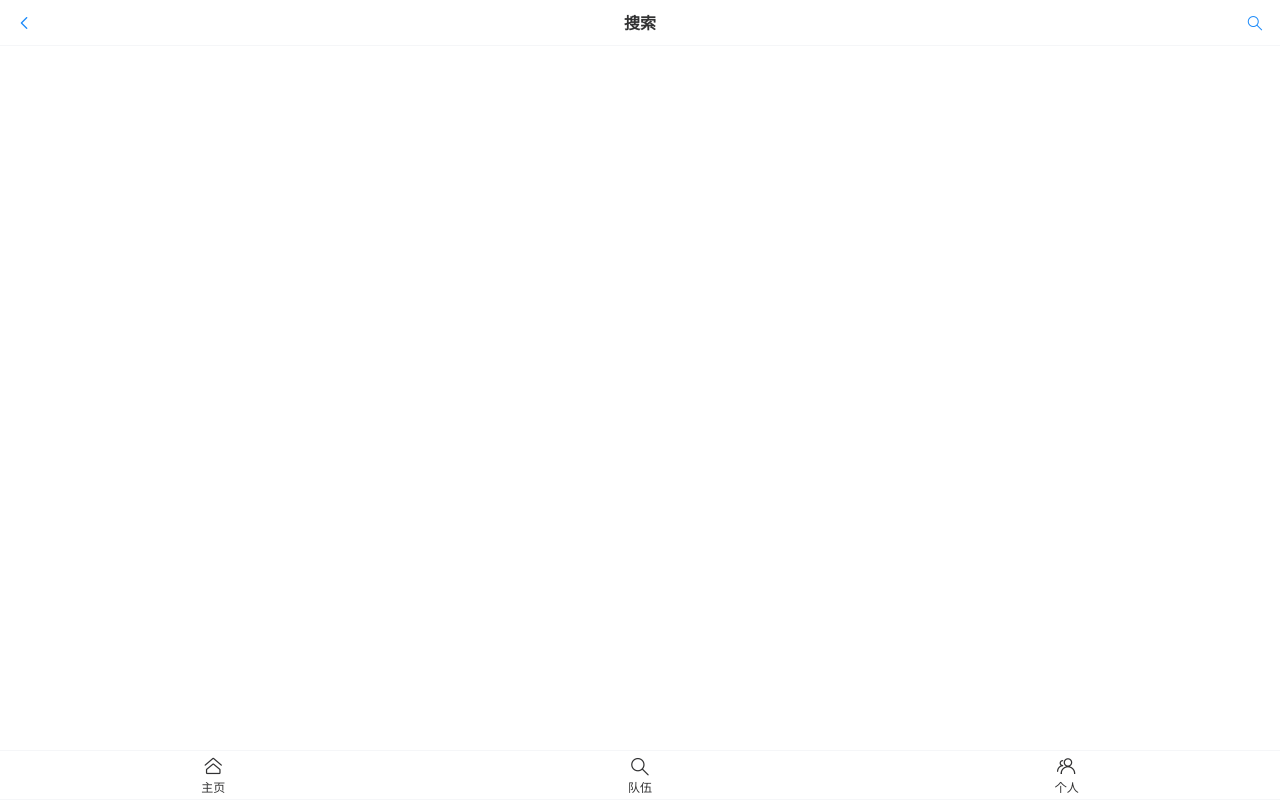
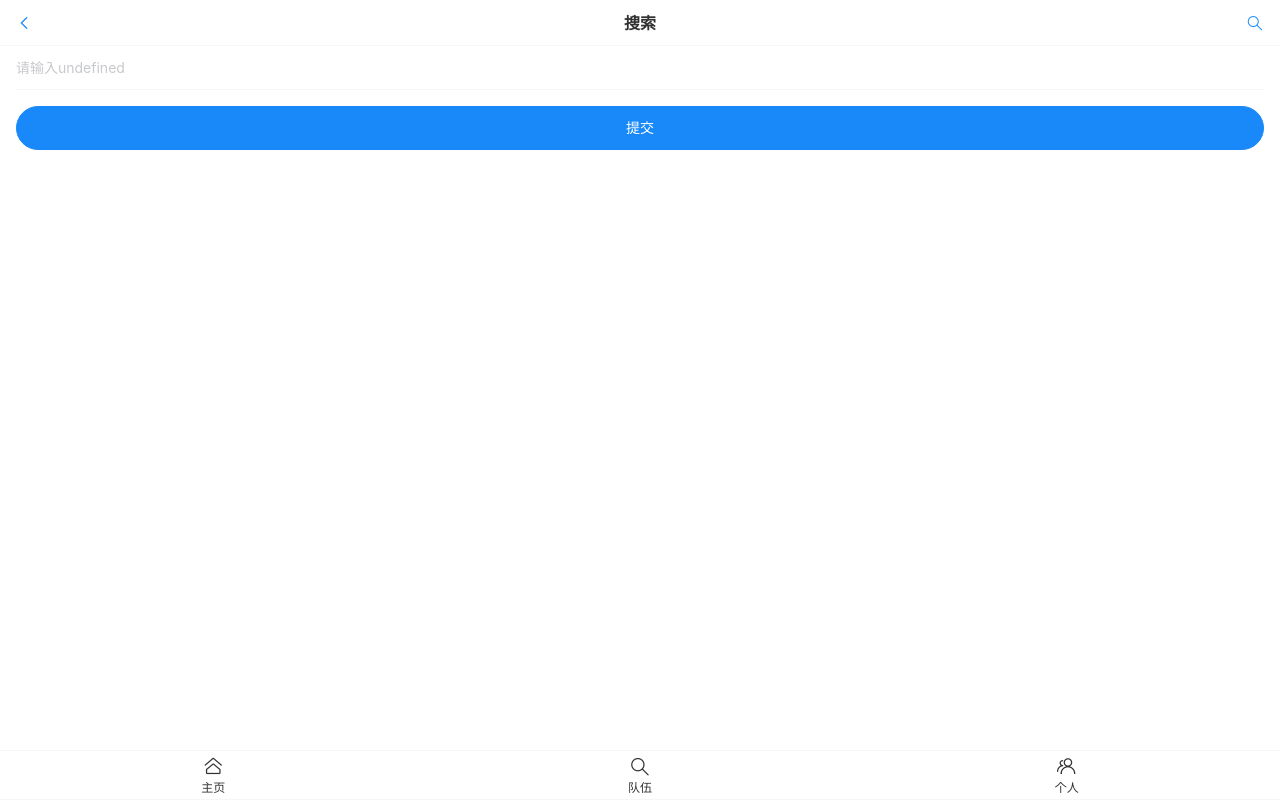
Before and after one commit to youcame/mobile-frontend, a Vue app: page /#/user/edit in a window 1280 px wide. Built offline with nearby package versions, Linux system fonts and the light colour scheme.

Commit message:
add some functions

```diff
--- a/components.d.ts
+++ b/components.d.ts
@@ -12,8 +12,11 @@ declare module 'vue' {
     RouterView: typeof import('vue-router')['RouterView']
     VanButton: typeof import('vant/es')['Button']
     VanCell: typeof import('vant/es')['Cell']
+    VanCellGroup: typeof import('vant/es')['CellGroup']
     VanCol: typeof import('vant/es')['Col']
     VanDivider: typeof import('vant/es')['Divider']
+    VanField: typeof import('vant/es')['Field']
+    VanForm: typeof import('vant/es')['Form']
     VanIcon: typeof import('vant/es')['Icon']
     VanNavBar: typeof import('vant/es')['NavBar']
     VanNoticeBar: typeof import('vant/es')['NoticeBar']
--- a/src/layouts/BasicLayout.vue
+++ b/src/layouts/BasicLayout.vue
@@ -32,7 +32,7 @@ import Index from "../pages/Index.vue";
 const router = useRouter();
 const onChange = (index) => {};
 const onClickLeft = () => {
-  router.push("/")
+  router.back();
 };
 const onClickRight = () => {
   router.push("/search")
--- a/src/pages/UserEditPage.vue
+++ b/src/pages/UserEditPage.vue
@@ -1,10 +1,34 @@
 <template>
-
+  <van-form @submit="onSubmit">
+    <van-field
+        v-model="editUser.currentValue"
+        :name="editUser.editKey"
+        :label="editUser.editName"
+        :placeholder="`请输入${editUser.editName}`"
+    />
+    <div style="margin: 16px;">
+      <van-button round block type="primary" native-type="submit">
+        提交
+      </van-button>
+    </div>
+  </van-form>
 </template>
 
-<script>
-export default {
-  name: "EditUserPage"
+<script setup lang="ts">
+
+import {useRoute} from "vue-router";
+import {ref} from "vue";
+
+const route = useRoute();
+const editUser = ref({
+  editName: route.query.editName,
+  editKey: route.query.editKey,
+  currentValue: route.query.currentValue,
+})
+console.log(route.query);
+
+const onSubmit = (values) =>{
+  console.log(values)
 }
 </script>
 
--- a/src/pages/UserPage.vue
+++ b/src/pages/UserPage.vue
@@ -1,5 +1,5 @@
 <template>
-  <van-cell title="昵称" to="/user/edit" :value="user.username" is-link />
+  <van-cell title="昵称" to="/user/edit" :value="user.username" is-link @click="toEdit('username','昵称',user.username)"/>
   <van-cell title="账户" :value="user.userAccount" />
   <van-cell title="性别" to="/user/edit" :value="user.gender === 0 ? '男' : '女'" is-link />
   <van-cell title="头像" to="/user/edit" :value="user.avatarUrl" is-link >
@@ -10,7 +10,10 @@
   <van-cell title="创建时间" :value="user.createTime.toISOString()"/>
 </template>
 
-<script setup>
+<script setup lang="ts">
+import {useRouter} from "vue-router";
+
+const router = useRouter();
 const user = {
   id: 1,
   username: 'ice',
@@ -23,6 +26,16 @@ const user = {
   userRole: 1,
   createTime: new Date(),
 };
+const toEdit = (editKey: string, editName: string,currentValue: string) => {
+  router.push({
+    path: "/user/edit",
+    query: {
+      editName,
+      editKey,
+      currentValue,
+    }
+  })
+}
 </script>
 
 <style scoped>
```
